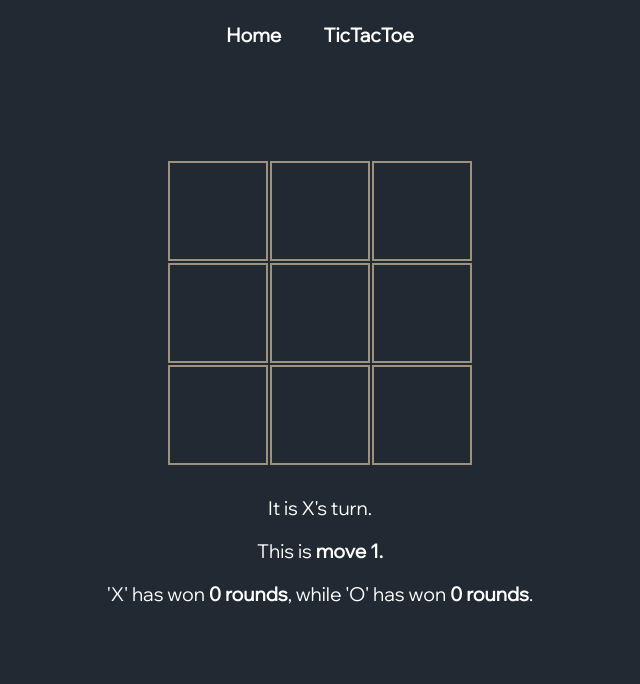
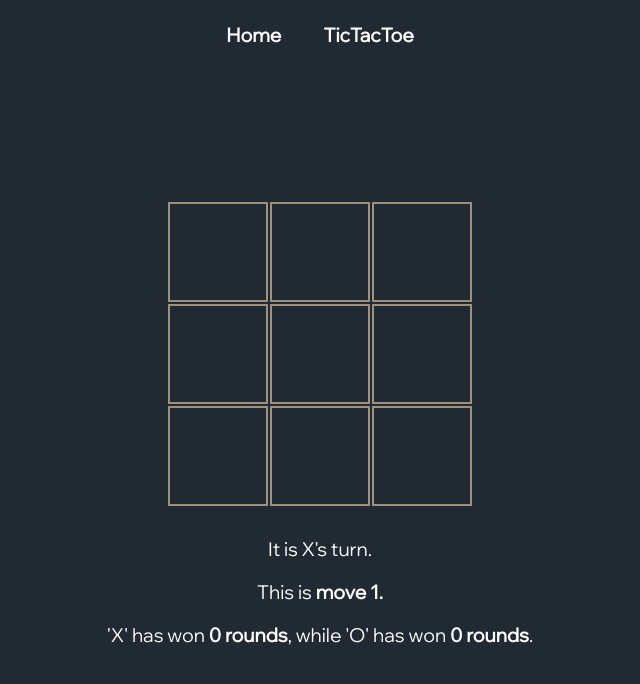
Before and after one commit to Magthylius/magthylius.github.io, a React (Create React App) app: page /tictactoe in a window 1280 px wide. Shown: the top 684 px of the page, without its empty margins (320-960 px from the left). Built offline with nearby package versions, Linux system fonts and the light colour scheme.

Commit message:
feat: restart button position

```diff
--- a/src/Pages/TicTacToeGame.scss
+++ b/src/Pages/TicTacToeGame.scss
@@ -16,6 +16,16 @@ ol {
   margin-top: 100px;
 }
 
+#restart-button {
+  @include transparent-button;
+  font-size: large;
+  visibility: hidden;
+}
+
+#game-board {
+  margin-top: 1rem;
+}
+
 #game-info {
   width: 100%;
   align-items: center;
@@ -29,11 +39,6 @@ ol {
 #game-history {
   margin-top: 3rem;
   margin-bottom: 0.5rem;
-}
-
-#restart-button {
-  @include transparent-button;
-  font-size: large;
 }
 
 #restart-button:hover {
--- a/src/pages/TicTacToeGame.tsx
+++ b/src/pages/TicTacToeGame.tsx
@@ -206,13 +206,14 @@ function TicTacToeGame() {
 
   return (
     <div id='game' className='label'>
+      {
+        <button id='restart-button' className='label' onClick={handleGameRestart} style=
+          {{ visibility: `${hasGameEnded ? "visible" : "hidden"}` }}>
+          Restart Game
+        </button>
+      }
       <div id='game-board' className='label'>
         <Board isXTurn={isXTurn} hasGameEnded={hasGameEnded} squares={currentSquares} onPlay={handlePlay} onGameEnd={handleGameEnd} />
-        {!hasGameEnded ? null :
-          <button id='restart-button' className='label' onClick={handleGameRestart}>
-            Restart Game
-          </button>
-        }
       </div>
       <div id='game-info' className='label'>
         <div id='game-meta-info' className='label'>
```
